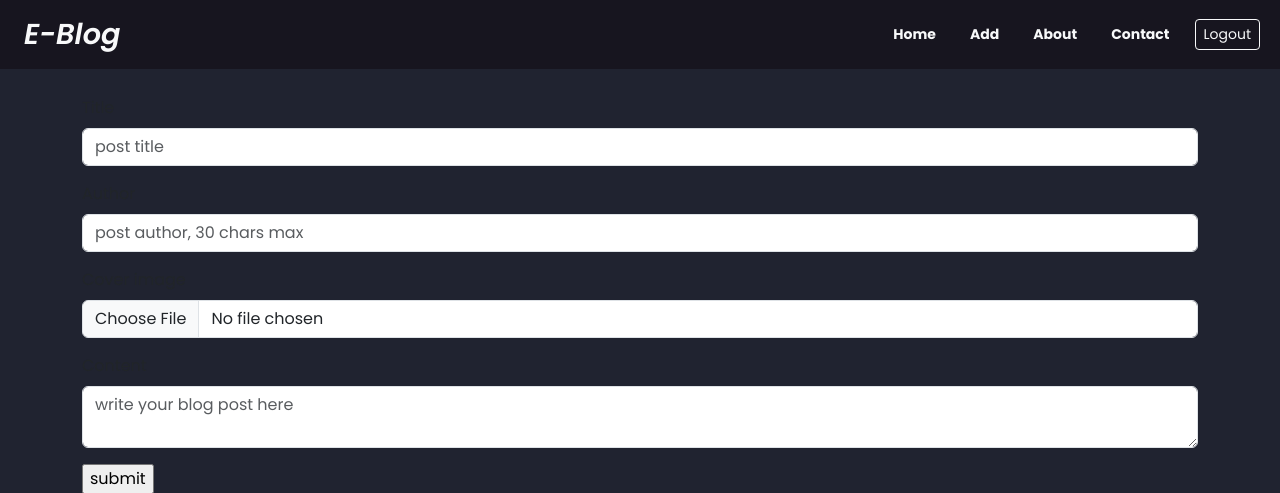
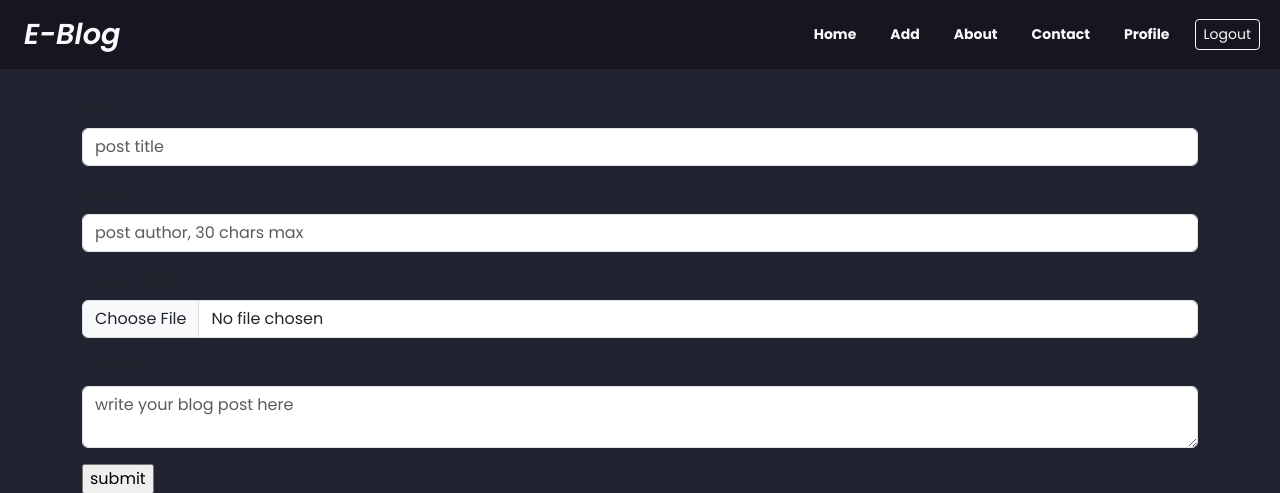
Before and after one commit to Edu58/Flask-Personal-Blog, a Flask app: page /add/1 in a window 1280 px wide. Shown: the top 493 px of the page. Run offline with Flask 2, Linux system fonts and the light colour scheme; the visitor is signed in with stand-in values (Sample User, id 1); data comes from the database, SQL or seed files in the repository; some libraries are stand-ins or nearby versions.

Commit message:
style: adds profile link in navbar

```diff
--- a/app/templates/base.html
+++ b/app/templates/base.html
@@ -53,6 +53,12 @@
                     </a>
                 </li>
                 <li class="nav-item">
+                    <a class="nav-link active" aria-current="page"
+                       href="{{ url_for('main.profile', first_name=current_user.first_name) }}">
+                        <button class="btn btn-sm btn text-light fw-bold">Profile</button>
+                    </a>
+                </li>
+                <li class="nav-item">
                     <a class="nav-link active" aria-current="page" href="{{ url_for('auth.logout') }}">
                         <button class="btn btn btn-sm btn-outline-light">Logout</button>
                     </a>
```
